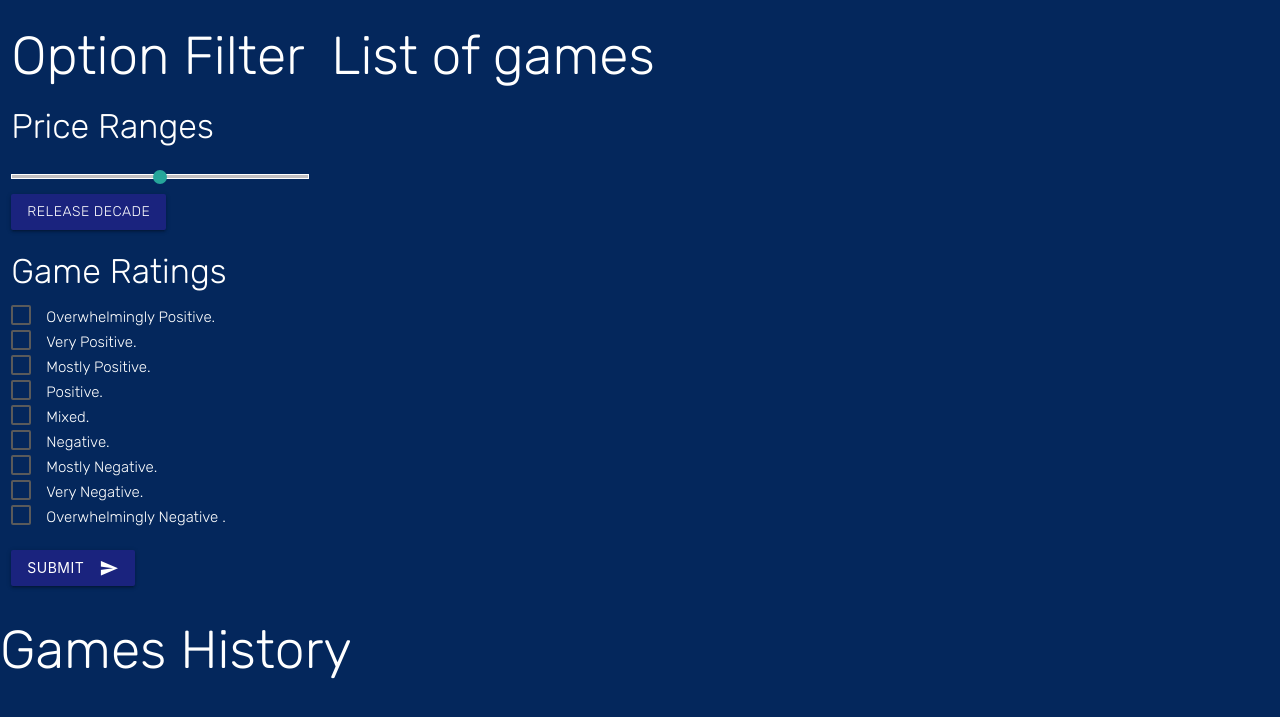
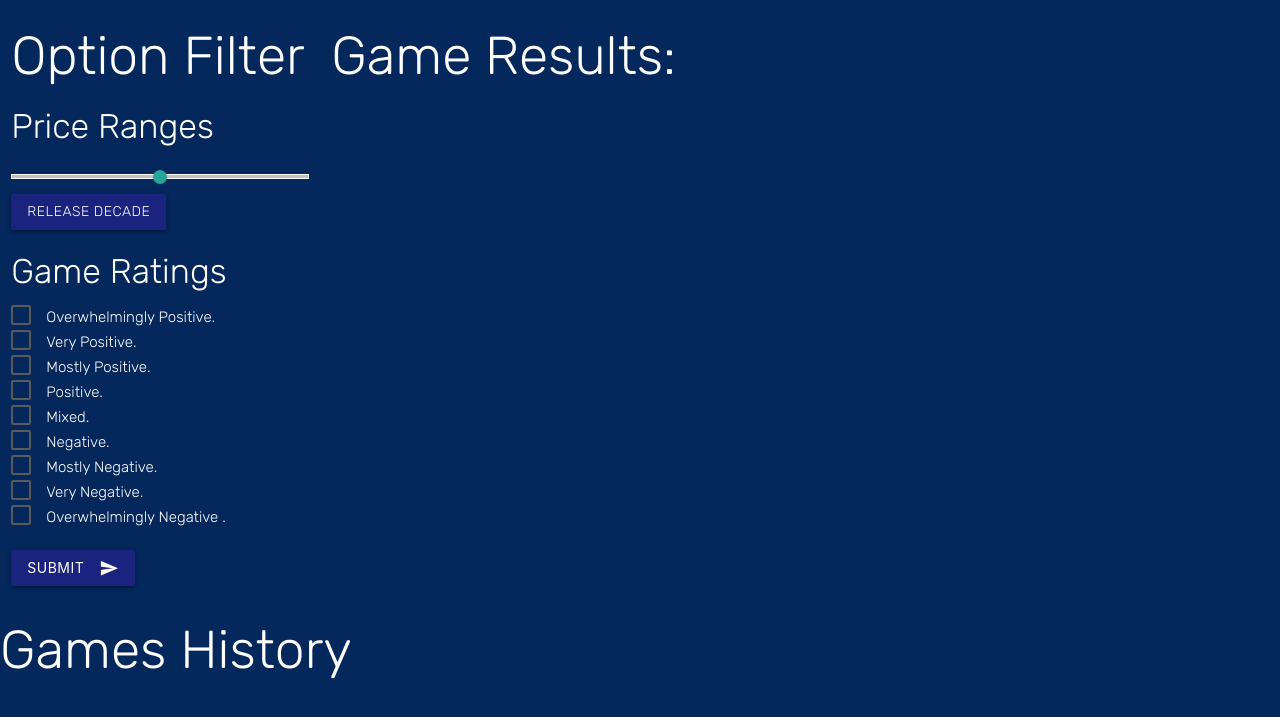
Before and after one commit to AdmiralCrunchy/LetsPlay_ProjOne_UW, a plain HTML site: page index.html in a window 1280 px wide. Shown: the part 73-790 px from the top of the page. Drawn offline with nearby package versions, Linux system fonts and the light colour scheme.

Commit message:
fixed typo

```diff
--- a/index.html
+++ b/index.html
@@ -123,7 +123,7 @@
 
       <main class="col m12 l9">
           <section>
-              <h2>List of games</h2>
+              <h2>Game Results:</h2>
               <div class="row" id="games">
                   <!-- <div class="col s12 m4">
                     <div class="card-panel teal">
```
